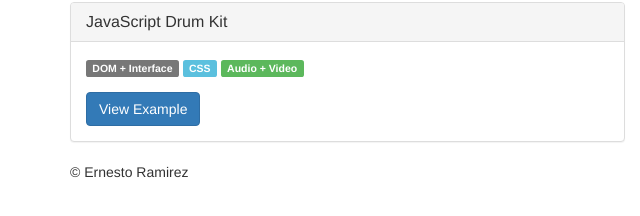
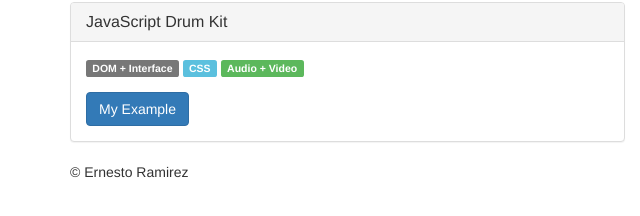
Before and after one commit to ErnestoR/Javascript-30, a plain HTML site: page index.html in a window 1280 px wide. Shown: the part 466-682 px from the top of the page, 0-640 px from the left. Drawn offline with nearby package versions, Linux system fonts and the light colour scheme.

Commit message:
slight index tweaks

```diff
--- a/index.html
+++ b/index.html
@@ -16,7 +16,7 @@
 
 		<div class="jumbotron">
 			<h1>Javascript 30</h1>
-			<p class="lead">Welcome to my <a href="https://github.com/ErnestoR" target="_blank">(ErnestoR)</a> collection of
+			<p class="lead">Welcome to my (<a href="https://github.com/ErnestoR" target="_blank">ErnestoR</a>) collection of
 				completed tutorials in vanilla JS by <i><b>Wes Bos</b></i></p>
 			<h3>Completed</h3>
 			<div class="progress">
@@ -44,7 +44,7 @@
 							<span class="label label-success">Audio + Video</span>
 						</div>
 						<div>
-							<a class="btn btn-md btn-primary" href="drumkit/index.html" role="button">View
+							<a class="btn btn-md btn-primary" href="drumkit/index.html" role="button">My
 								Example</a>
 						</div>
 					</div>
```
